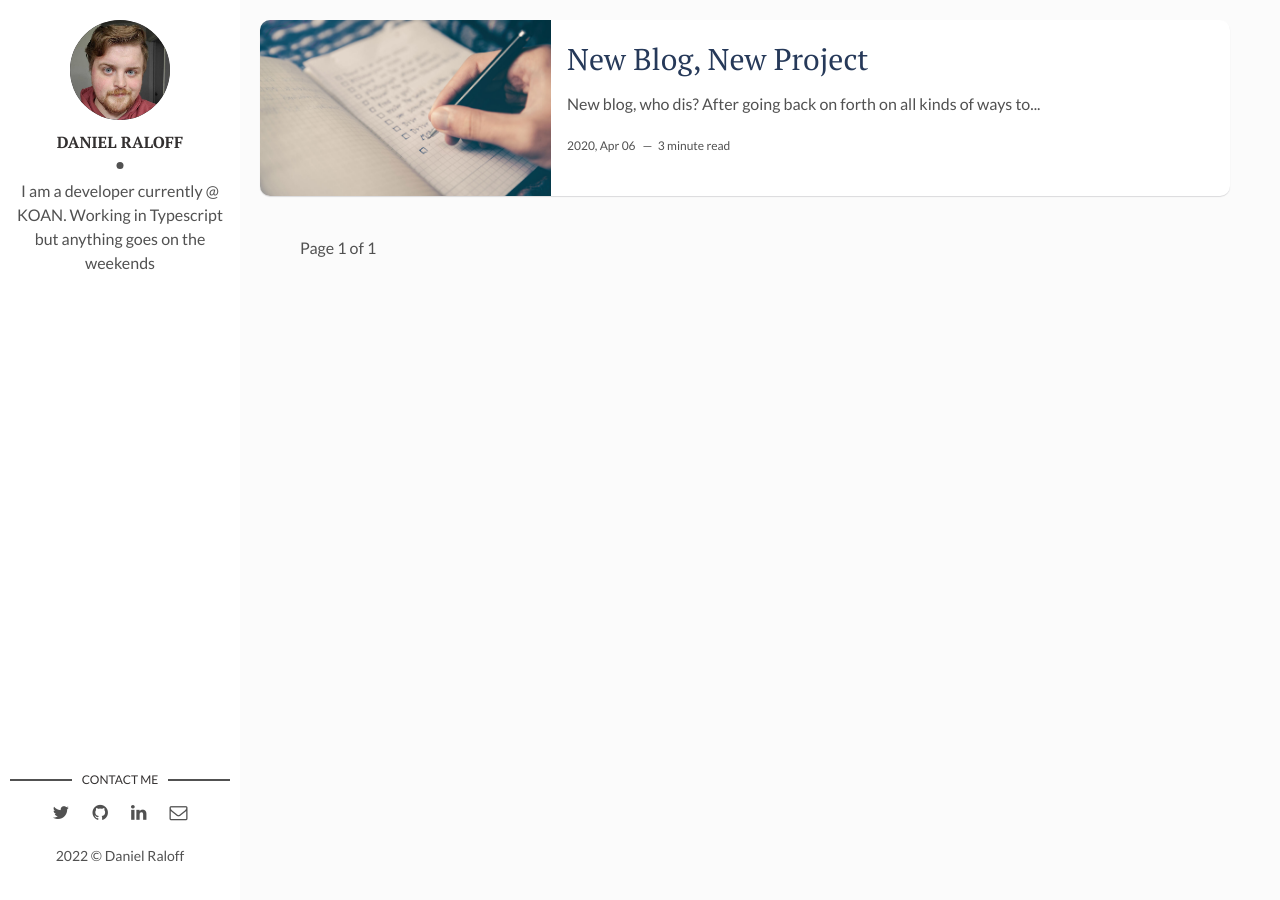
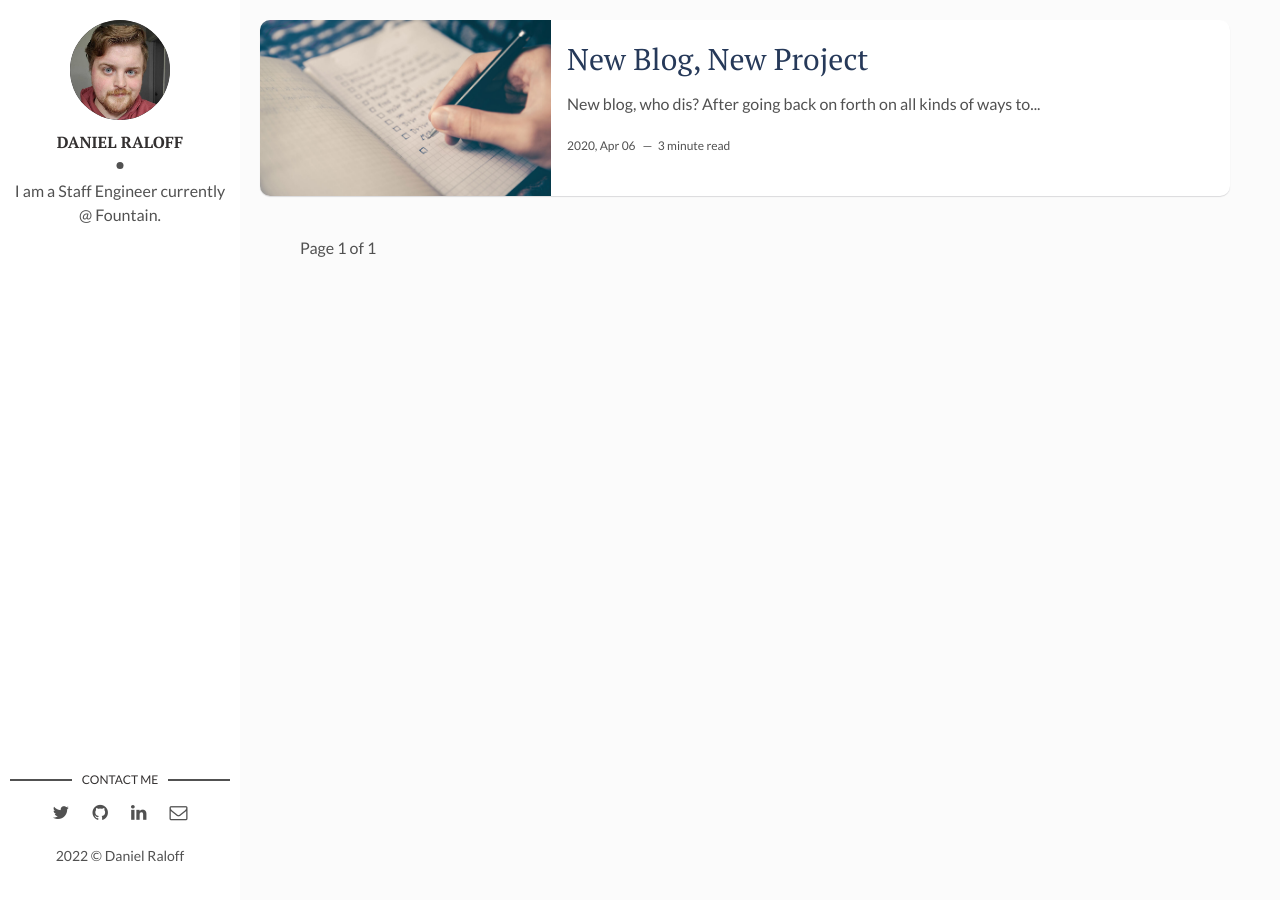
Before and after one commit to KOMON/komon.xyz, a Jekyll site: the page built from index.html, in a window 1280 px wide. Built offline with Jekyll 4.4.1, drawn with Linux system fonts in a browser that asks for light colours; the list of posts is cut into pages by our own code.

Commit message:
Update employment to Fountain

```diff
--- a/_config.yml
+++ b/_config.yml
@@ -1,14 +1,14 @@
 title: Dan Raloff's Development Log
 description: >
   Here's where I write about what I'm learning for past and future me
-permalink: ':title/'
+permalink: ":title/"
 baseurl: "" # the subpath of your site, e.g. /blog
 url: "https://komon.xyz" # the base hostname & protocol for your site, e.g. http://example.com
 
 # Author Settings
 author: Daniel Raloff
 author-img: daniel-raloff_100.jpg
-about-author: I am a developer currently @ KOAN. Working in Typescript but anything goes on the weekends
+about-author: I am a Staff Engineer currently @ Fountain.
 social-twitter: draloff
 social-github: KOMON
 social-linkedin: daniel-raloff
```
